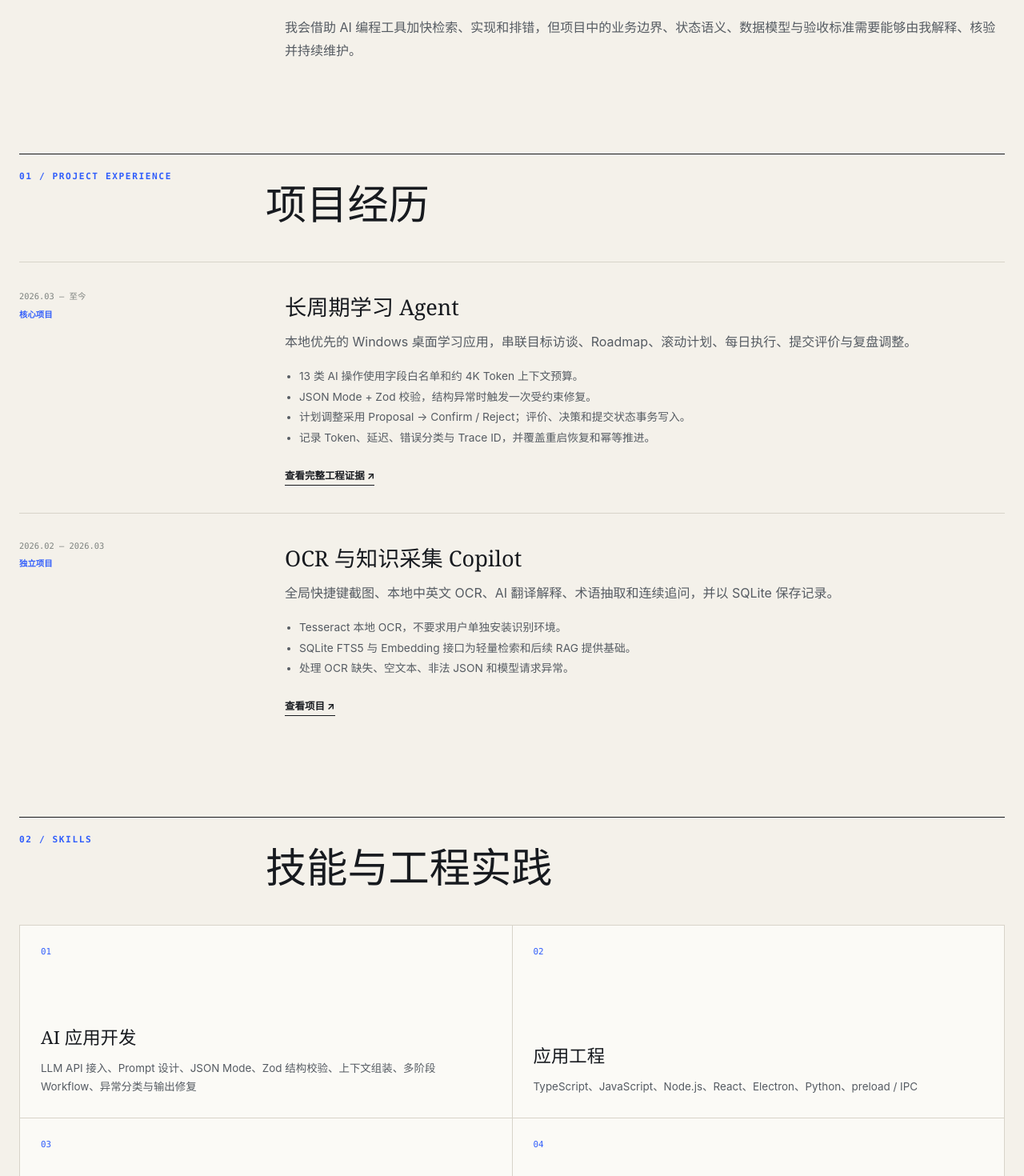
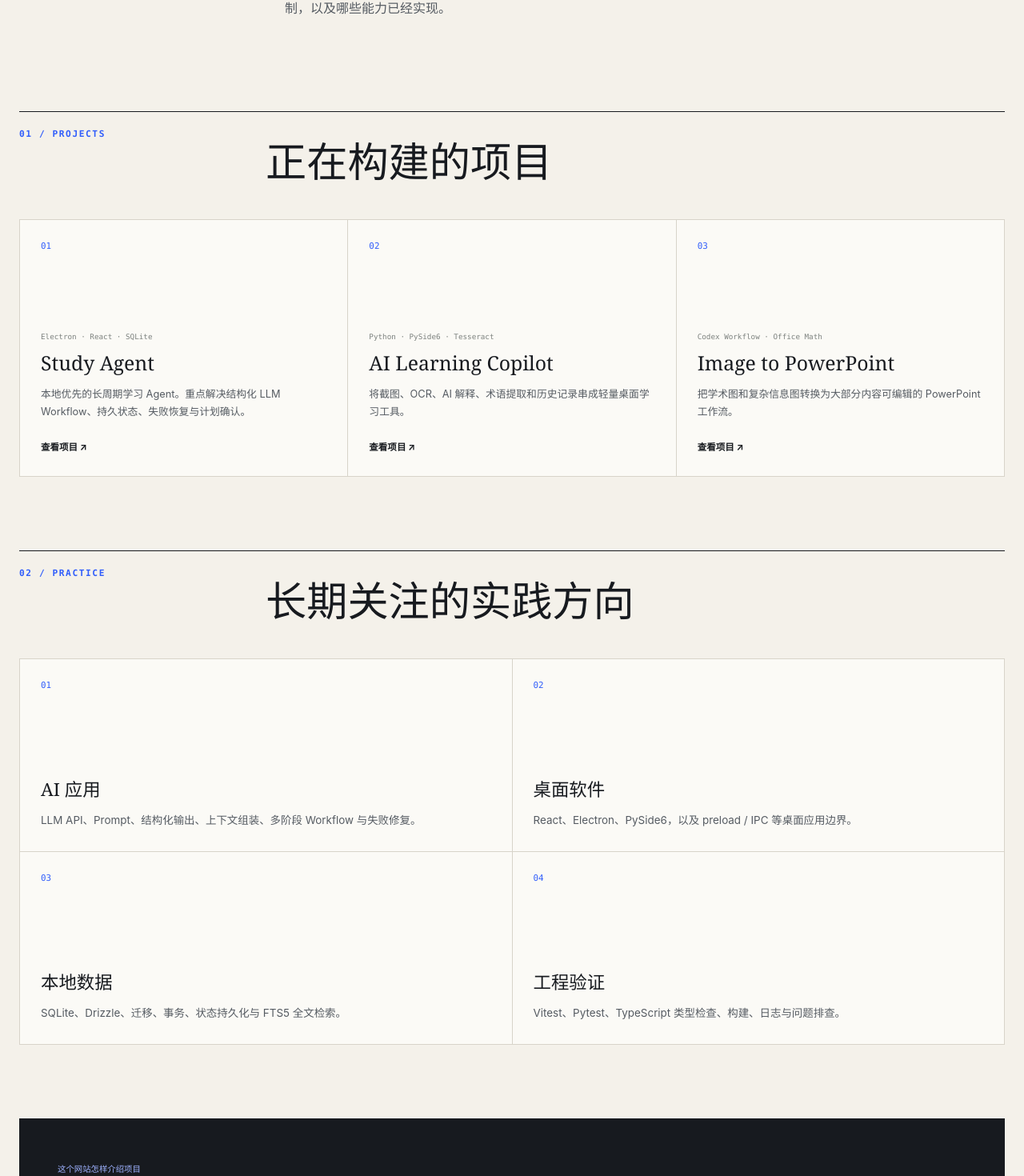
Before and after one commit to Chdosh/study-agent-showcase, a React (Vite) app: page /about in a window 1280 px wide. Shown: the part 780-2250 px from the top of the page at 80% size. Built offline with nearby package versions, Linux system fonts and the light colour scheme.

Commit message:
refactor: keep about page personal and project focused

```diff
--- a/src/pages/About.tsx
+++ b/src/pages/About.tsx
@@ -2,10 +2,16 @@ import { Link } from 'react-router-dom'
 import './about.css'
 
 const skills = [
-  ['AI 应用开发', 'LLM API 接入、Prompt 设计、JSON Mode、Zod 结构校验、上下文组装、多阶段 Workflow、异常分类与输出修复'],
-  ['应用工程', 'TypeScript、JavaScript、Node.js、React、Electron、Python、preload / IPC'],
-  ['数据与状态', 'SQLite、Drizzle、迁移、CRUD、事务、状态持久化、FTS5 全文检索，MySQL 基础'],
-  ['验证与交付', 'Vitest、Pytest、TypeScript 类型检查、Git、Linux、应用构建与问题排查'],
+  ['AI 应用', 'LLM API、Prompt、结构化输出、上下文组装、多阶段 Workflow 与失败修复。'],
+  ['桌面软件', 'React、Electron、PySide6，以及 preload / IPC 等桌面应用边界。'],
+  ['本地数据', 'SQLite、Drizzle、迁移、事务、状态持久化与 FTS5 全文检索。'],
+  ['工程验证', 'Vitest、Pytest、TypeScript 类型检查、构建、日志与问题排查。'],
+]
+
+const projects = [
+  { number: '01', title: 'Study Agent', description: '本地优先的长周期学习 Agent。重点解决结构化 LLM Workflow、持久状态、失败恢复与计划确认。', path: '/demo', meta: 'Electron · React · SQLite' },
+  { number: '02', title: 'AI Learning Copilot', description: '将截图、OCR、AI 解释、术语提取和历史记录串成轻量桌面学习工具。', path: '/demo2', meta: 'Python · PySide6 · Tesseract' },
+  { number: '03', title: 'Image to PowerPoint', description: '把学术图和复杂信息图转换为大部分内容可编辑的 PowerPoint 工作流。', path: '/demo3', meta: 'Codex Workflow · Office Math' },
 ]
 
 function About() {
@@ -13,28 +19,27 @@ function About() {
     <div className="about-page">
       <header className="about-hero">
         <span>ABOUT / 关于我</span>
-        <div className="about-hero-grid"><div><h1>陈东升</h1><p>AI 应用开发工程师</p></div><div className="about-contact"><a href="mailto:cdongs@outlook.com">cdongs@outlook.com ↗</a><a href="https://github.com/Chdosh" target="_blank" rel="noreferrer">GitHub / Chdosh ↗</a><span>南京理工大学紫金学院 · 2026 应届</span><span>计算机科学与技术</span></div></div>
+        <div className="about-hero-grid"><div><h1>陈东升</h1><p>AI 应用 · 本地软件 · 工作流工具</p></div><div className="about-contact"><a href="mailto:cdongs@outlook.com">cdongs@outlook.com ↗</a><a href="https://github.com/Chdosh" target="_blank" rel="noreferrer">GitHub / Chdosh ↗</a><span>计算机科学与技术 · 2026 应届</span><span>南京理工大学紫金学院</span></div></div>
       </header>
 
       <section className="about-profile">
         <span>PROFILE</span>
-        <div><p className="about-lead">我关注的不是“把模型接进页面”，而是怎样让不确定的模型输出进入可校验、可持久化、可恢复的真实应用流程。</p><p>能够独立完成需求拆解、交互实现、模型接入和本地数据持久化。当前最完整的项目是长周期学习 Agent：用 SQLite 保存长期学习状态，用结构化输出和人工确认限制 AI 权限，并通过状态机、事务与测试处理失败和恢复。</p><p>我会借助 AI 编程工具加快检索、实现和排错，但项目中的业务边界、状态语义、数据模型与验收标准需要能够由我解释、核验并持续维护。</p></div>
+        <div><p className="about-lead">我喜欢把一个模糊想法逐步整理成有明确状态、数据边界和真实交互的软件。</p><p>目前主要在做 AI 应用、本地优先桌面软件和自动化工作流。相比单次调用模型，我更关心模型输出怎样被校验、保存、恢复，并真正影响后续流程。</p><p>这个网站是我的项目档案。个人介绍只是其中一部分，主要内容仍然是项目本身：它解决什么问题、怎样运行、用了哪些工程机制，以及哪些能力已经实现。</p></div>
       </section>
 
-      <section className="about-experience">
-        <div className="about-section-title"><span>01 / PROJECT EXPERIENCE</span><h2>项目经历</h2></div>
-        <article><div className="experience-meta"><span>2026.03 — 至今</span><strong>核心项目</strong></div><div><h3>长周期学习 Agent</h3><p>本地优先的 Windows 桌面学习应用，串联目标访谈、Roadmap、滚动计划、每日执行、提交评价与复盘调整。</p><ul><li>13 类 AI 操作使用字段白名单和约 4K Token 上下文预算。</li><li>JSON Mode + Zod 校验，结构异常时触发一次受约束修复。</li><li>计划调整采用 Proposal → Confirm / Reject；评价、决策和提交状态事务写入。</li><li>记录 Token、延迟、错误分类与 Trace ID，并覆盖重启恢复和幂等推进。</li></ul><Link to="/demo">查看完整工程证据 ↗</Link></div></article>
-        <article><div className="experience-meta"><span>2026.02 — 2026.03</span><strong>独立项目</strong></div><div><h3>OCR 与知识采集 Copilot</h3><p>全局快捷键截图、本地中英文 OCR、AI 翻译解释、术语抽取和连续追问，并以 SQLite 保存记录。</p><ul><li>Tesseract 本地 OCR，不要求用户单独安装识别环境。</li><li>SQLite FTS5 与 Embedding 接口为轻量检索和后续 RAG 提供基础。</li><li>处理 OCR 缺失、空文本、非法 JSON 和模型请求异常。</li></ul><Link to="/demo2">查看项目 ↗</Link></div></article>
+      <section className="about-projects">
+        <div className="about-section-title"><span>01 / PROJECTS</span><h2>正在构建的项目</h2></div>
+        <div className="about-project-grid">{projects.map((project) => <Link to={project.path} key={project.number}><span>{project.number}</span><small>{project.meta}</small><h3>{project.title}</h3><p>{project.description}</p><b>查看项目 ↗</b></Link>)}</div>
       </section>
 
       <section className="about-skills">
-        <div className="about-section-title"><span>02 / SKILLS</span><h2>技能与工程实践</h2></div>
+        <div className="about-section-title"><span>02 / PRACTICE</span><h2>长期关注的实践方向</h2></div>
         <div className="skills-grid">{skills.map(([title, description], index) => <article key={title}><span>0{index + 1}</span><h3>{title}</h3><p>{description}</p></article>)}</div>
       </section>
 
-      <section className="about-boundary"><div><span>我能提供的证据</span><h2>代码、数据结构、测试结果和失败路径，都能对应到实际项目。</h2></div><p>网站中的运行数字来自本地开发库的聚合统计，不公开原始学习内容；在线 Demo 是静态重建，不会调用模型。项目页会明确区分已实现、正在完善和长期规划。</p></section>
+      <section className="about-boundary"><div><span>这个网站怎样介绍项目</span><h2>不只展示结果，也说明系统为什么这样设计。</h2></div><p>每个项目页尽量包含真实流程、关键数据、技术边界和失败路径。运行数字来自本地开发库的聚合统计；在线 Demo 使用静态示意内容，不上传数据，也不调用真实模型。</p></section>
 
-      <section className="about-cta"><p>如果岗位关注 AI 应用工程、Electron 或本地优先产品，欢迎联系。</p><div><a href="mailto:cdongs@outlook.com" className="button button-primary">发送邮件 <span>↗</span></a><a href="https://github.com/Chdosh" target="_blank" rel="noreferrer" className="about-github">查看 GitHub ↗</a></div></section>
+      <section className="about-cta"><p>如果你对这些项目、实现过程或合作方向感兴趣，欢迎联系。</p><div><a href="mailto:cdongs@outlook.com" className="button button-primary">发送邮件 <span>↗</span></a><a href="https://github.com/Chdosh" target="_blank" rel="noreferrer" className="about-github">查看 GitHub ↗</a></div></section>
     </div>
   )
 }
--- a/src/pages/about.css
+++ b/src/pages/about.css
@@ -10,17 +10,17 @@
 .about-profile > div { max-width: 900px; }
 .about-profile p { margin-bottom: 22px; color: var(--color-text-secondary); font-size: 1rem; line-height: 1.8; }
 .about-profile .about-lead { color: var(--color-text); font: 400 clamp(1.65rem, 3.2vw, 2.7rem)/1.3 var(--font-display); letter-spacing: -.025em; }
-.about-experience, .about-skills { display: flex; flex-direction: column; }
+.about-projects, .about-skills { display: flex; flex-direction: column; }
 .about-section-title { padding: 22px 0 38px; display: grid; grid-template-columns: 1fr 3fr; border-top: 1px solid var(--color-text); }
 .about-section-title h2 { font: 400 clamp(2rem, 4vw, 3.5rem) var(--font-display); }
-.about-experience > article { padding: 34px 0; display: grid; grid-template-columns: 1fr 3fr; gap: 32px; border-top: 1px solid var(--color-border); }
-.experience-meta { display: flex; flex-direction: column; gap: 8px; color: var(--color-text-muted); font: .65rem var(--font-mono); }
-.experience-meta strong { color: var(--color-accent); }
-.about-experience article > div:last-child { max-width: 850px; }
-.about-experience h3 { font: 400 1.7rem var(--font-display); }
-.about-experience p { margin-top: 12px; color: var(--color-text-secondary); }
-.about-experience ul { margin: 18px 0 20px; padding-left: 18px; color: var(--color-text-secondary); font-size: .86rem; line-height: 1.85; }
-.about-experience article a { padding-bottom: 4px; border-bottom: 1px solid var(--color-text); font-size: .78rem; font-weight: 700; }
+.about-project-grid { display: grid; grid-template-columns: repeat(3, 1fr); gap: 1px; background: var(--color-border); border: 1px solid var(--color-border); }
+.about-project-grid > a { min-height: 320px; padding: 26px; display: flex; flex-direction: column; background: var(--color-bg-secondary); }
+.about-project-grid > a:hover { color: var(--color-text); background: #fff; }
+.about-project-grid > a > span { color: var(--color-accent); font: .68rem var(--font-mono); }
+.about-project-grid small { margin-top: auto; color: var(--color-text-muted); font: .58rem var(--font-mono); }
+.about-project-grid h3 { margin-top: 10px; font: 400 1.55rem var(--font-display); }
+.about-project-grid p { margin-top: 12px; color: var(--color-text-secondary); font-size: .8rem; line-height: 1.7; }
+.about-project-grid b { margin-top: 24px; font-size: .72rem; }
 .skills-grid { display: grid; grid-template-columns: repeat(2, 1fr); gap: 1px; background: var(--color-border); border: 1px solid var(--color-border); }
 .skills-grid article { min-height: 240px; padding: 26px; display: flex; flex-direction: column; background: var(--color-bg-secondary); }
 .skills-grid article > span { color: var(--color-accent); font: .68rem var(--font-mono); }
@@ -31,4 +31,5 @@
 .about-cta { padding: 46px 0; display: flex; justify-content: space-between; align-items: center; gap: 30px; border-top: 1px solid var(--color-text); }
 .about-cta > p { max-width: 720px; font: 400 clamp(1.4rem, 2.7vw, 2.2rem) var(--font-display); }
 .about-cta > div { display: flex; align-items: center; gap: 20px; flex: 0 0 auto; }.about-github { font-size: .78rem; font-weight: 700; }
-@media (max-width: 760px) { .about-page { gap: 66px; }.about-hero { padding-top: 46px; }.about-hero-grid, .about-profile, .about-section-title, .about-experience > article, .about-boundary { grid-template-columns: 1fr; }.about-hero-grid { gap: 40px; }.about-profile, .about-section-title, .about-experience > article { gap: 22px; }.skills-grid { grid-template-columns: 1fr; }.about-boundary { padding: 34px 26px; }.about-cta { align-items: flex-start; flex-direction: column; }.about-cta > div { flex-wrap: wrap; } }
+@media (max-width: 900px) { .about-project-grid { grid-template-columns: 1fr; }.about-project-grid > a { min-height: 240px; } }
+@media (max-width: 760px) { .about-page { gap: 66px; }.about-hero { padding-top: 46px; }.about-hero-grid, .about-profile, .about-section-title, .about-boundary { grid-template-columns: 1fr; }.about-hero-grid { gap: 40px; }.about-profile, .about-section-title { gap: 22px; }.skills-grid { grid-template-columns: 1fr; }.about-boundary { padding: 34px 26px; }.about-cta { align-items: flex-start; flex-direction: column; }.about-cta > div { flex-wrap: wrap; } }
```
Also changed, not shown: 1 other file (tests, documents, lock files or other folders).
